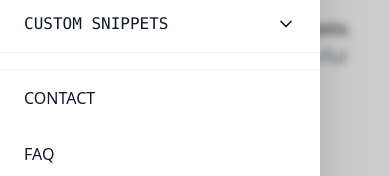
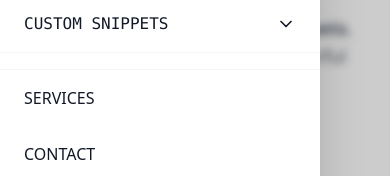
Before and after one commit to harisnadeem1/Markefy, a React (Vite) app in the folder frontend/: page /shop in a window 390 px wide. Both pictures are taken after a click on the button 36 px from the left and 32 px from the top of the page. Shown: the part 211-387 px from the top of the page. Built offline with nearby package versions, Linux system fonts and the light colour scheme.

Commit message:
mobile header

```diff
--- a/frontend/src/components/shop/ShopHeader.jsx
+++ b/frontend/src/components/shop/ShopHeader.jsx
@@ -292,6 +292,10 @@ const Header = () => {
                                 />
 
                                 <div className="border-t border-gray-100 mt-4">
+                                    <Link to="/" onClick={closeMobileMenu} className="block py-4 px-6 uppercase text-gray-900 hover:bg-gray-50 transition-colors">
+                                        Services
+                                    </Link>
+
                                     <Link to="/contact" onClick={closeMobileMenu} className="block py-4 px-6 uppercase text-gray-900 hover:bg-gray-50 transition-colors">
                                         Contact
                                     </Link>
```
